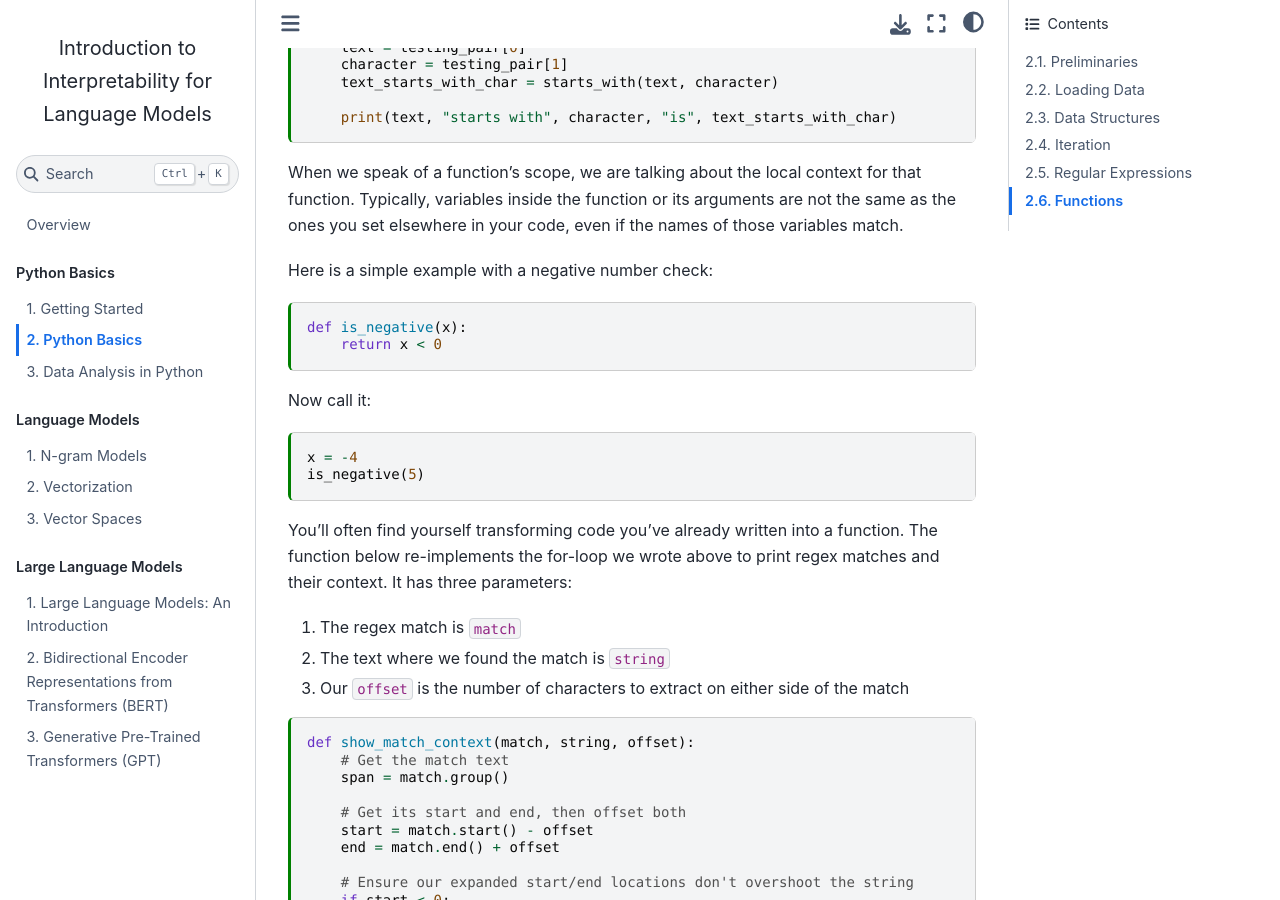
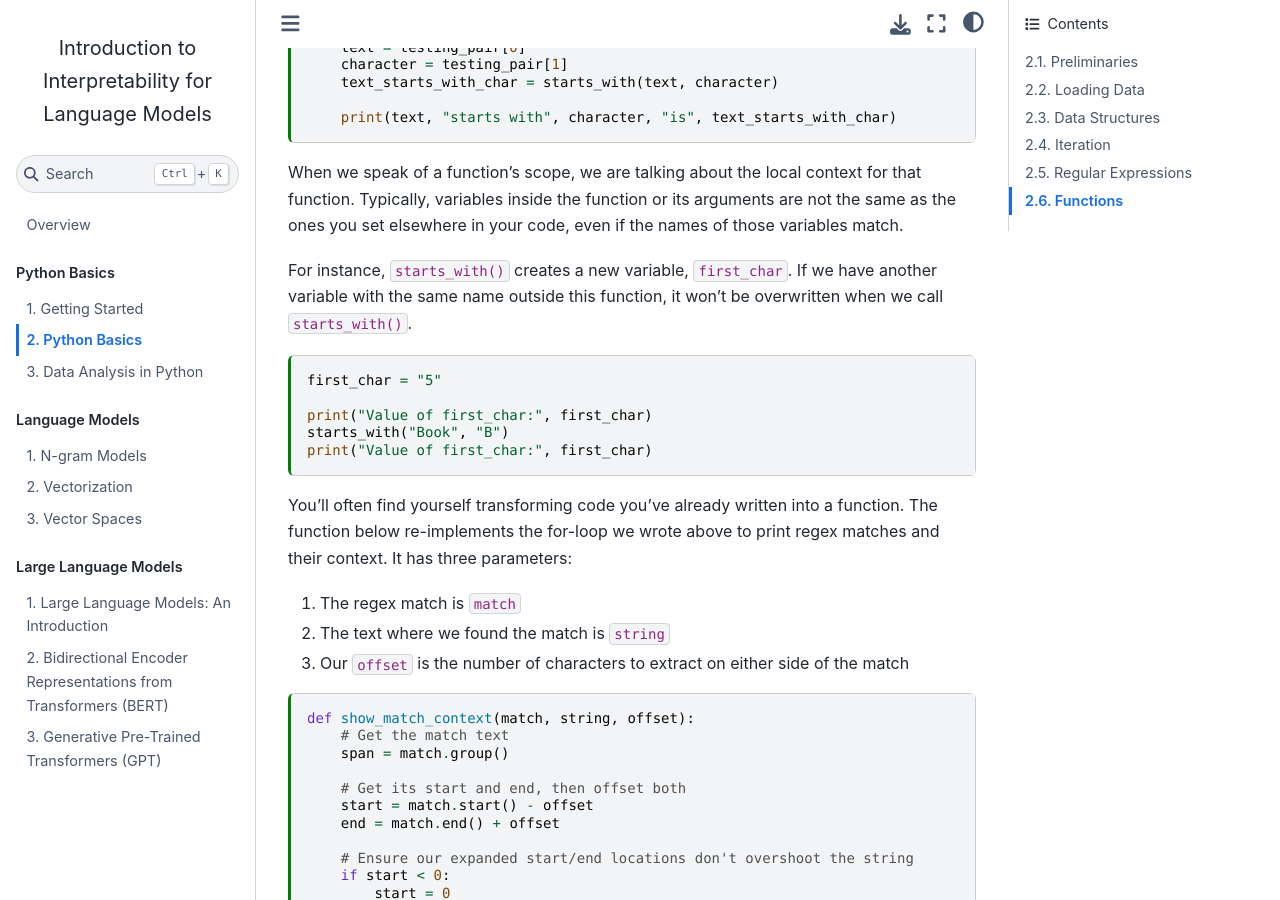
Before and after one commit to t-shoemaker/2024_dtl_lm-interpretability, a Jupyter Book: the page built from chapters/02_python-basics.md, in a window 1280 px wide and 900 px high, scrolled down 18135 px. Built offline with Jupyter Book 1.0.4 settings and Sphinx 7.4.7 and the Sphinx Book theme 1.1.4, drawn with Linux system fonts in a browser that asks for light colours.

Commit message:
Switching the scope example

````diff
--- a/chapters/02_python-basics.md
+++ b/chapters/02_python-basics.md
@@ -977,18 +977,16 @@ that function. Typically, variables inside the function or its arguments are
 not the same as the ones you set elsewhere in your code, even if the names of
 those variables match.
 
-Here is a simple example with a negative number check:
+For instance, `starts_with()` creates a new variable, `first_char`. If we have
+another variable with the same name outside this function, it won't be
+overwritten when we call `starts_with()`.
 
 ```{code-cell}
-def is_negative(x):
-    return x < 0
-```
+first_char = "5"
 
-Now call it:
-
-```{code-cell}
-x = -4
-is_negative(5)
+print("Value of first_char:", first_char)
+starts_with("Book", "B")
+print("Value of first_char:", first_char)
 ```
 
 You'll often find yourself transforming code you've already written into a
````
